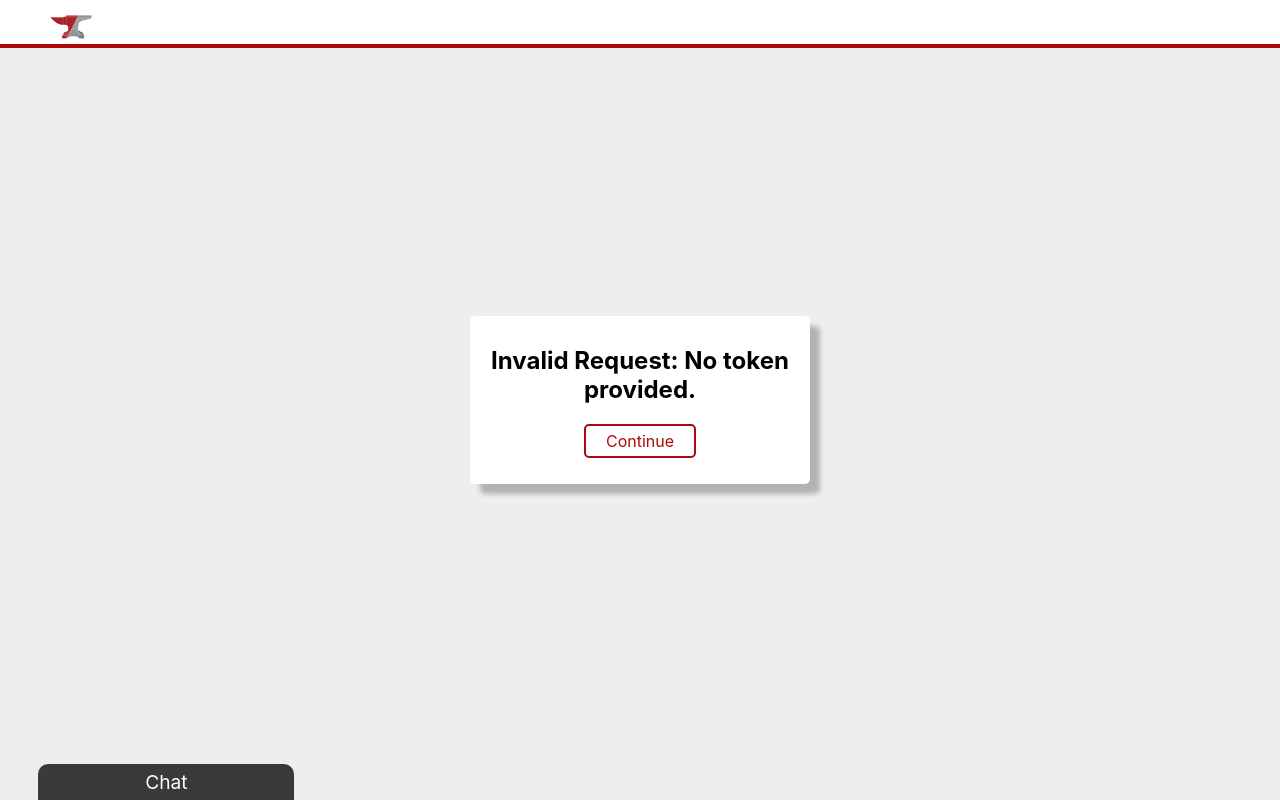
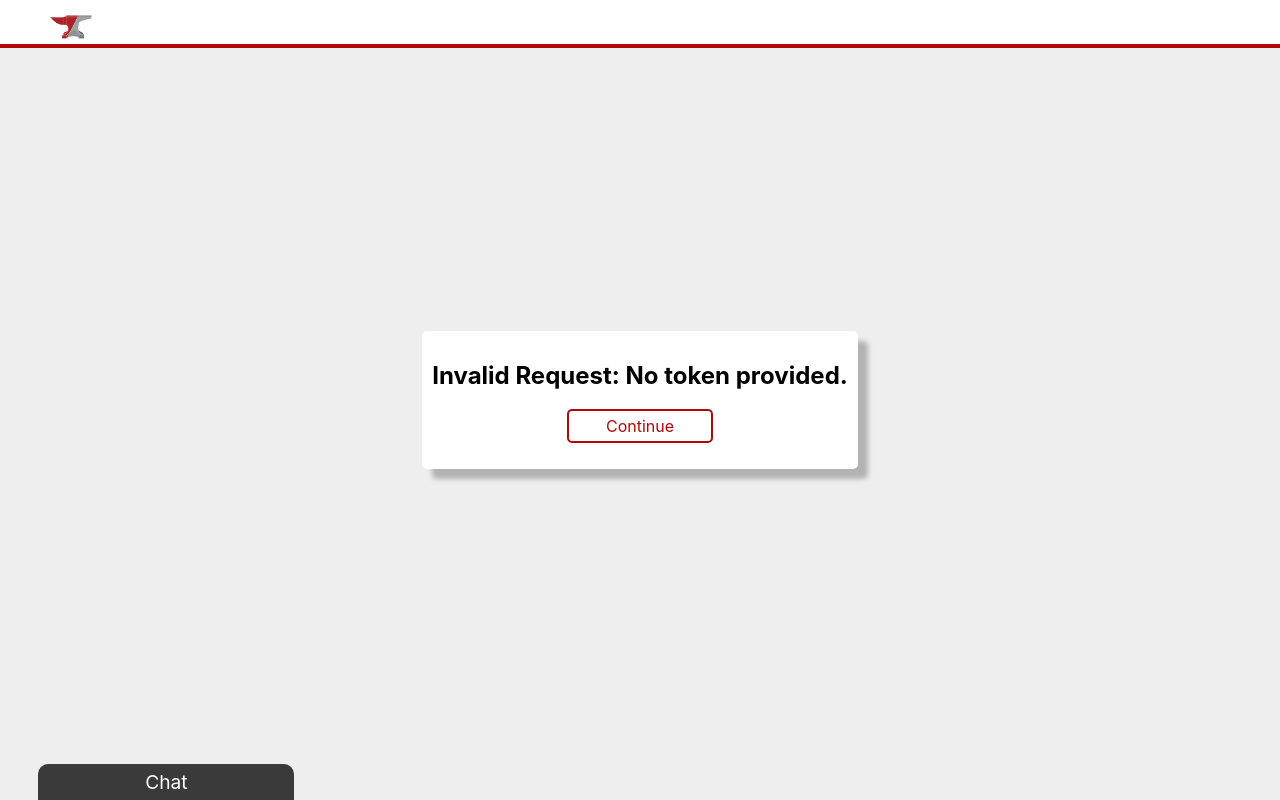
Before and after one commit to RPIForge/website, a Django app: page /verify_email in a window 1280 px wide. Run offline with Django 3.2, Linux system fonts and the light colour scheme; some libraries are stand-ins or nearby versions.

Commit message:
Updated login css

```diff
--- a/forge/static/forge/css/login.css
+++ b/forge/static/forge/css/login.css
@@ -1,5 +1,6 @@
 #login_form {
-  width: 25%;
+  min-width: 25vw;
+  max-width: 100vw;
   border-radius: 5px;
   /*border: 2px solid #AF0909;*/
   box-shadow: 10px 10px 5px 0px rgba(0,0,0,0.25);
```
